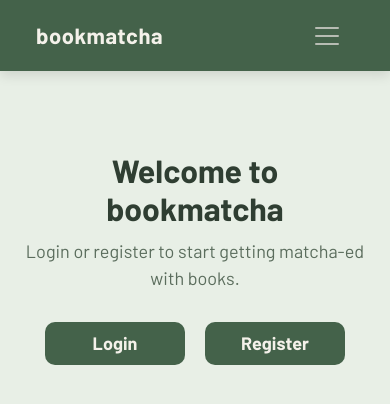
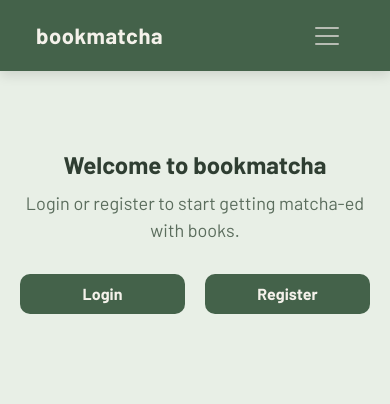
Before and after one commit to simran-nijjar/bookmatcha, a React (Create React App) app in the folder client/: page / in a window 390 px wide. Shown: the top 404 px of the page. Built offline with nearby package versions, Linux system fonts and the light colour scheme; no server answers.

Commit message:
Update book details to look more clean on mobile

```diff
--- a/client/src/styles.css
+++ b/client/src/styles.css
@@ -113,6 +113,44 @@ body {
     border-radius: 20px;
     font-size: 14px;
     margin-bottom: 12px;
+}
+
+@media (max-width: 768px) {
+    .page-container > div:first-child {
+        flex-direction: column !important;
+        gap: 15px !important;
+        align-items: center;
+    }
+
+    .page-container img {
+        width: 150px !important;
+        height: auto;
+    }
+
+    .page-container h1.title {
+        font-size: 1.5rem;
+        text-align: center;
+    }
+
+    .page-container h3.subtitle {
+        font-size: 1rem;
+        text-align: center;
+    }
+
+    .reviews-grid {
+        display: flex;
+        flex-direction: column;
+        gap: 12px;
+    }
+
+    textarea.auth-input {
+        width: 100%;
+    }
+
+    button.theme-custom {
+        width: 100%;
+        font-size: 1rem;
+    }
 }
 
 /* ===== Buttons ===== */
```
